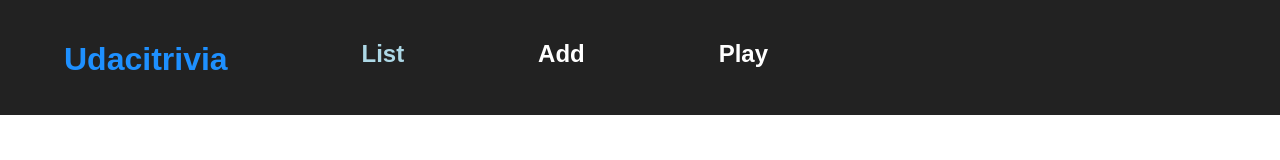
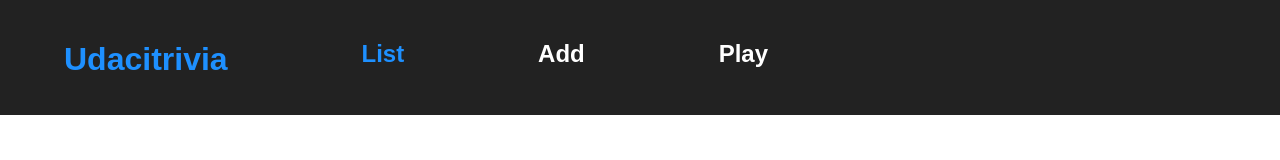
Before and after one commit to ProcureEminenceMB/Udacity-Project-Trivia-API, a React (Create React App) app in the folder frontend/: page /play in a window 1280 px wide. In both pictures the pointer is over the element "List". Shown: the top 160 px of the page. Built offline with nearby package versions, Linux system fonts and the light colour scheme; no server answers; the HTML template or start-up script is replaced by a standard one.

Commit message:
feat: Make all link colors the same during hover state

```diff
--- a/frontend/src/stylesheets/App.css
+++ b/frontend/src/stylesheets/App.css
@@ -19,7 +19,7 @@
 }
 
 .App-header > h2:hover {
-  color: lightblue;
+  color: dodgerblue;
 }
 
 .App-intro {
--- a/frontend/src/stylesheets/QuizView.css
+++ b/frontend/src/stylesheets/QuizView.css
@@ -13,6 +13,10 @@
 .choose-header {
     font-size: 34px;
     font-weight: bold;
+}
+
+.play-category {
+    cursor: pointer;
 }
 
 .play-category:hover {
```
